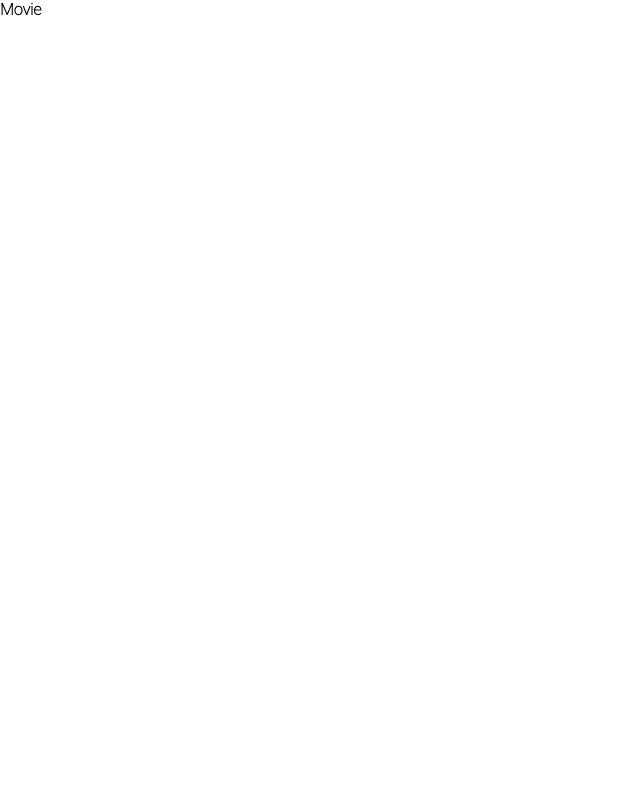
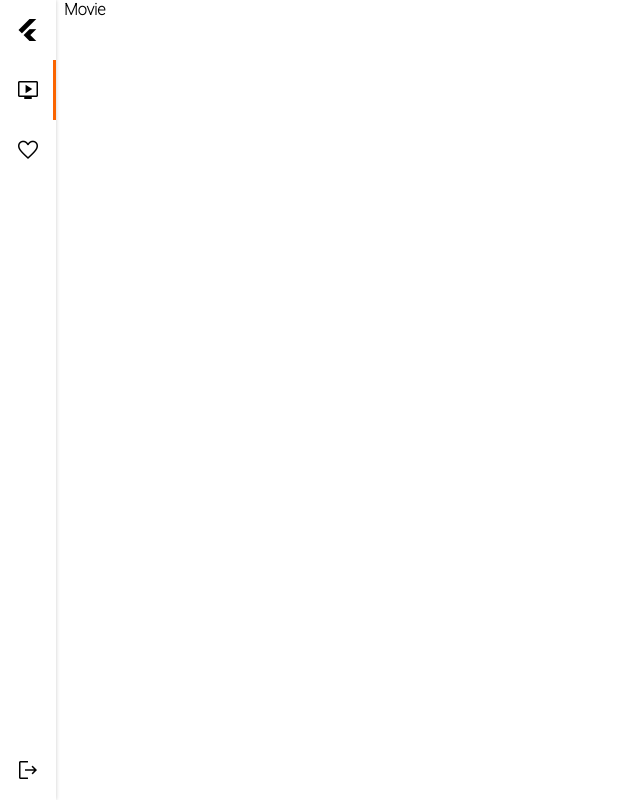
Before and after one commit to rsanttos89/Mege-Movie, a Next.js app: page / in a window 1280 px wide. Shown: the whole page, without its empty margins (0-640 px from the left). Built offline with nearby package versions, Linux system fonts and the light colour scheme.

Commit message:
Creatine SideMenu Component

```diff
--- /dev/null
+++ b/app/(view)/favorites/page.module.css
@@ -0,0 +1,7 @@
+.main {
+  display: flex;
+  flex-direction: column;
+  justify-content: space-between;
+  align-items: center;
+  min-height: 100vh;
+}
--- /dev/null
+++ b/app/components/SideMenu/index.tsx
@@ -0,0 +1,38 @@
+"use client";
+
+import React from 'react';
+import Link from 'next/link';
+
+import { usePathname } from 'next/navigation';
+import styles from './sideMenu.module.css';
+
+const SideMenu = () => {
+  const pathname = usePathname();
+
+  return (
+    <aside id={styles.aside}>
+      <button title="Logo Mege Movie" className={`material-symbols-outlined ${styles.home} ${styles.button}`}>flutter</button>
+
+      <menu id={styles.menu}>
+        <Link href="/" title="Home">
+          <button
+            className={`${pathname === '/' ? styles.activeLink : styles.link}
+            material-symbols-outlined ${styles.button}`}>live_tv</button>
+        </Link>
+        <Link href="/favorites" title="Favorites" >
+          <button
+            className={`${pathname === '/favorites' ? styles.activeLink : styles.link}
+            material-symbols-outlined ${styles.button}`}>favorite</button>
+        </Link>
+      </menu>
+
+      <button
+        title="Logout"
+        className={`material-symbols-outlined ${styles.button}`}>
+        logout
+      </button>
+    </aside>
+  );
+};
+
+export default SideMenu;
--- /dev/null
+++ b/app/components/SideMenu/sideMenu.module.css
@@ -0,0 +1,46 @@
+#aside {
+  display: none;
+  height: 100%;
+  min-width: 56px;
+  max-width: 56px;
+  background-color: var(--background);
+  box-shadow: 0px 0px 4px #ccc;
+  flex-direction: column;
+  justify-content: flex-start;
+  align-items: center;
+}
+
+#menu {
+  height: 100%;
+  overflow: auto;
+}
+
+.home {
+  cursor: default;
+}
+.home:hover {opacity: 1;}
+
+.button {
+  border-right: 3px solid transparent;
+  border-left: 3px solid transparent;
+  background-color: transparent;
+  min-height: 60px;
+  max-height: 60px;
+  min-width: 56px;
+  max-width: 56px;
+  flex-direction: column;
+  justify-content: center;
+  align-items: center;
+  display: flex;
+}
+
+.activeLink {
+  font-weight: bold;
+  border-right: 3px solid var(--active-color);
+}
+
+@media (orientation: landscape) {
+  #aside {
+    display: flex;
+  }
+}
--- a/app/layout.tsx
+++ b/app/layout.tsx
@@ -1,4 +1,6 @@
+/* eslint-disable @next/next/no-page-custom-font */
 import { Roboto } from "next/font/google";
+import SideMenu from "./components/SideMenu";
 import "../public/globals.css";
 
 const inter = Roboto({
@@ -13,7 +15,18 @@ export default function RootLayout({
 }>) {
   return (
     <html lang="pt-br">
-      <body className={inter.className}>{children}</body>
+      <head>
+        <link
+          rel="stylesheet"
+          href="https://fonts.googleapis.com/css2?family=Material+Symbols+Outlined:opsz,wght,FILL,GRAD@20..48,100..700,0..1,-50..200&display=swap"
+        />
+      </head>
+      <body className={inter.className}>
+        <div id="root">
+          <SideMenu />
+          {children}
+        </div>
+      </body>
     </html>
   );
 }
--- a/public/globals.css
+++ b/public/globals.css
@@ -1,11 +1,86 @@
 * {
   width: 100%;
-  margin: 0px;
-  border: 0px;
-  padding: 0px;
+  margin: 0;
+  padding: 0;
+  border: none;
   outline: none;
   list-style: none;
   text-decoration: none;
   box-sizing: border-box;
+  object-fit: contain;
   font-size: 100%;
 }
+
+:root {
+  --background: #fff;
+  --active-color: #FA6400;
+}
+
+.material-symbols-outlined {
+  font-variation-settings:
+  'FILL' 0,
+  'wght' 400,
+  'GRAD' 0,
+  'opsz' 48
+}
+
+a, button {
+  cursor: pointer;
+}
+
+a:hover, button:hover {
+  opacity: 0.6;
+  transition: 0.4;
+}
+
+/* Estilizando a barra de rolagem inteira */
+::-webkit-scrollbar {
+  width: 3px;
+  height: 3px;
+}
+
+/* Estilizando a parte "track" da barra de rolagem */
+::-webkit-scrollbar-track {
+  background: #ccc;
+  border-radius: 10px;
+}
+
+/* Estilizando o "thumb" da barra de rolagem */
+::-webkit-scrollbar-thumb {
+  background: #ccc;
+  border-radius: 10px;
+}
+
+/* Estilizando o thumb quando está sendo pressionado (ativo) */
+::-webkit-scrollbar-thumb:active {
+  background: #ccc;
+}
+
+/* Estilizando o thumb quando está em hover */
+::-webkit-scrollbar-thumb:hover {
+  background: #ccc;
+}
+
+/* Estilizando o canto entre as barras de rolagem horizontal e vertical */
+::-webkit-scrollbar-corner {
+  background: #ccc;
+}
+
+input::placeholder {
+  color: #ccc;
+}
+
+/* Estilo para navegadores que suportam ::-ms-reveal */
+input[type="password"]::-ms-reveal {
+  display: none;
+}
+
+#root {
+  display: flex;
+  flex-direction: row;
+  align-items: center;
+  justify-content: space-between;
+  background-color: var(--background-two);
+  height: 100vh;
+  gap: 8px;
+}
```
Also changed, not shown: app/(view)/favorites/page.tsx (added, +14 -0 lines), app/components/SideMenu.tsx (deleted).
